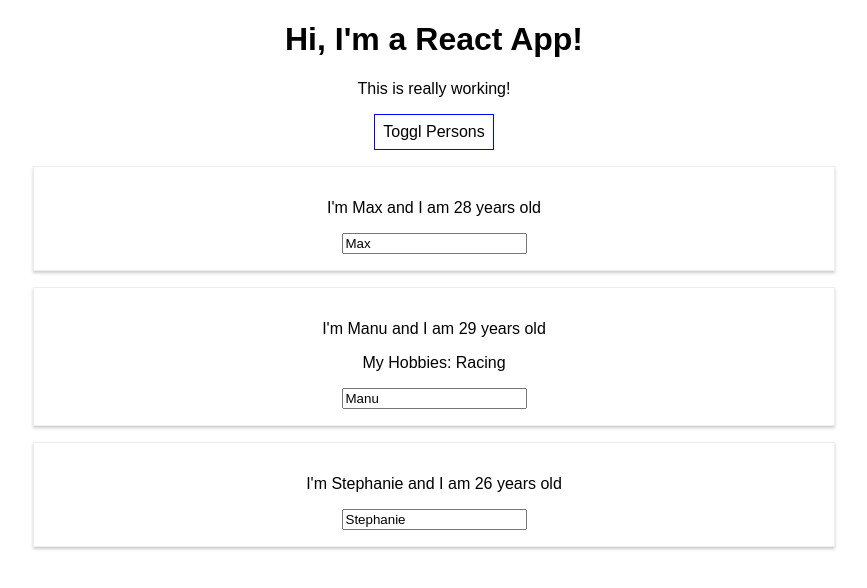
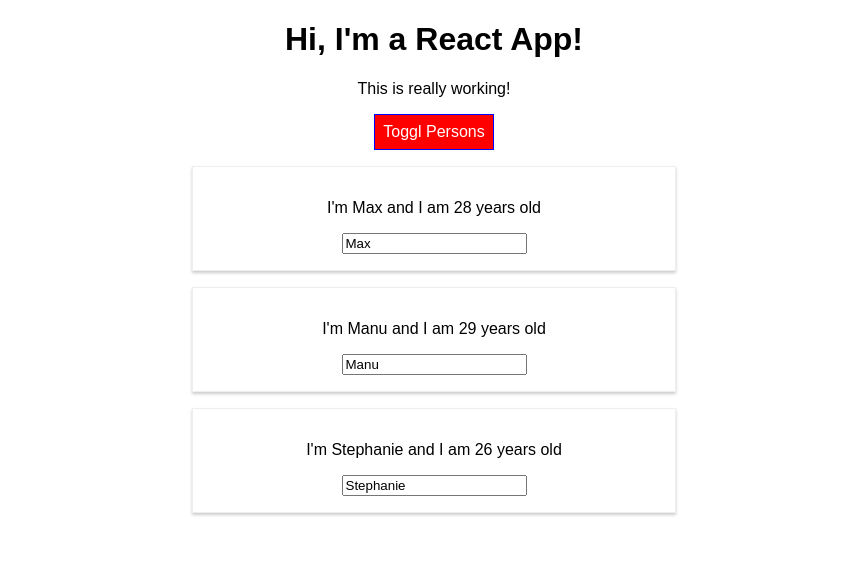
Before and after one commit to Andrelpoj/react-course, a React (Create React App) app: page / in a window 1280 px wide. Both pictures are taken after a click on the button "Toggl Persons". Shown: the top 588 px of the page, without its empty margins (206-1073 px from the left). Built offline with nearby package versions, Linux system fonts and the light colour scheme.

Commit message:
Radium Module

```diff
--- a/package.json
+++ b/package.json
@@ -3,9 +3,11 @@
   "version": "0.1.0",
   "private": true,
   "dependencies": {
+    "radium": "^0.26.0",
     "react": "^16.13.1",
     "react-dom": "^16.13.1",
-    "react-scripts": "1.1.5"
+    "react-scripts": "1.1.5",
+    "styled-components": "^5.1.1"
   },
   "scripts": {
     "start": "react-scripts start",
--- a/src/App.css
+++ b/src/App.css
@@ -1,3 +1,11 @@
 .App {
   text-align: center;
 }
+
+.red {
+  color: red;
+}
+
+.bold {
+  font-weight: bold;
+}
--- a/src/App.js
+++ b/src/App.js
@@ -1,37 +1,38 @@
 import React, { Component } from 'react';
 import './App.css';
+import Radium, { StyleRoot } from 'radium';
 import Person from './Person/Person'
 
 class App extends Component {
   state = {
     persons: [
-      { name: 'Max', age: 28},
-      { name: 'Manu', age: 29},
-      { name: 'Stephanie', age: 26}
+      { id: 'jkahsddk', name: 'Max', age: 28},
+      { id: 'iuwerlm', name: 'Manu', age: 29},
+      { id: 'khaksd', name: 'Stephanie', age: 26}
     ],
     otherState: 'some other value'
   }
 
-  switchNameHandler = () => {
-    this.setState({
-      persons: [
-        { name: 'Maximillian', age: 28 },
-        { name: 'Manu', age: 29 },
-        { name: 'Stephanie', age: 27 },
-      ]
-    })
+  deletePersonHandler = (personIndex) => {
+    const persons = [...this.state.persons];
+    persons.splice(personIndex, 1);
+    this.setState({persons: persons});
   }
 
-  nameChangedHandler = (event) => {
-    this.setState({
-      persons: [
-        { name: 'Max', age: 28 },
-        { name: event.target.value, age: 29 },
-        { name: 'Stephanie', age: 28 },
-      ],
-      otherState: 'some other value',
-      showPersons: false
-    })
+  nameChangedHandler = (event, id) => {
+    const personIndex = this.state.persons.findIndex(p => {
+      return p.id === id;
+    });
+
+    const person = {
+      ...this.state.persons[personIndex]
+    };
+
+    person.name = event.target.value;
+    const persons = [...this.state.persons];
+    persons[personIndex] = person;
+
+    this.setState( {persons: persons} );
   }
 
   togglPersonsHandler = () => {
@@ -41,11 +42,16 @@
 
   render() {
     const style = {
-      backgroundColor: 'white',
+      backgroundColor: 'green',
+      color: 'white',
       font: 'inherit',
       border: '1px solid blue',
       padding: '8px',
-      cursor: 'pointer'
+      cursor: 'pointer',
+      ':hover': {
+        backgroundColor: 'lightgreen',
+        color: 'black'
+      }
     };
 
     let persons = null;
@@ -53,25 +59,39 @@
     if (this.state.showPersons) {
       persons = (
         <div>
-            <Person
-              name={this.state.persons[0].name}
-              age={this.state.persons[0].age}>
-            </Person>
-            <Person
-              name={this.state.persons[1].name}
-              age={this.state.persons[1].age}
-              click={this.switchNameHandler}
-              changed={this.nameChangedHandler}> My Hobbies: Racing
-            </Person>
-            <Person name={this.state.persons[2].name} age={this.state.persons[2].age}></Person>
+            {this.state.persons.map((person, index) => {
+              return <Person
+                click={() => this.deletePersonHandler(index)}
+                name={person.name}
+                age={person.age}
+                key={person.id}
+                changed={(event) => this.nameChangedHandler(event, person.id)}/>
+            })}
           </div>
       );
+
+      style.backgroundColor = 'red';
+      style[':hover'] = {
+        backgroundColor: 'salmon',
+        color: 'black'
+      };
+    }
+
+    const classes = []
+
+    if (this.state.persons.length <= 2) {
+      classes.push('red');
+    }
+
+    if (this.state.persons.length <= 1) {
+      classes.push('bold');
     }
 
     return (
+      <StyleRoot>
         <div className="App">
           <h1>Hi, I'm a React App!</h1>
-        <p>This is really working!</p>
+          <p className={classes.join(' ')}>This is really working!</p>
           <button
             style={style}
             onClick={this.togglPersonsHandler}>
@@ -79,8 +99,9 @@
           </button>
           {persons}
         </div>
+      </StyleRoot>
     );
   }
 }
 
-export default App;
+export default Radium(App);
--- a/src/Person/Person.css
+++ b/src/Person/Person.css
@@ -5,5 +5,4 @@
     box-shadow: 0 2px 3px #ccc;
     padding: 16px;
     text-align: center;
-
 }
--- a/src/Person/Person.js
+++ b/src/Person/Person.js
@@ -1,10 +1,17 @@
 import React from 'react';
+import Radium from 'radium';
 
 import './Person.css';
 
 const person = (props) => {
+    const style = {
+        '@media (min-width: 500px)': {
+            width: '450px'
+        }
+    };
+
     return (
-        <div className="Person">
+        <div className="Person" style={style}>
             <p onClick={props.click}>I'm {props.name} and I am {props.age} years old</p>
             <p>{props.children}</p>
             <input type="text" onChange={props.changed} value={props.name} />
@@ -12,4 +19,4 @@
     )
 }
 
-export default person
+export default Radium(person);
```
Also changed, not shown: 1 other file (tests, documents, lock files or other folders). Lines whose indentation alone changed are shown as unchanged.
